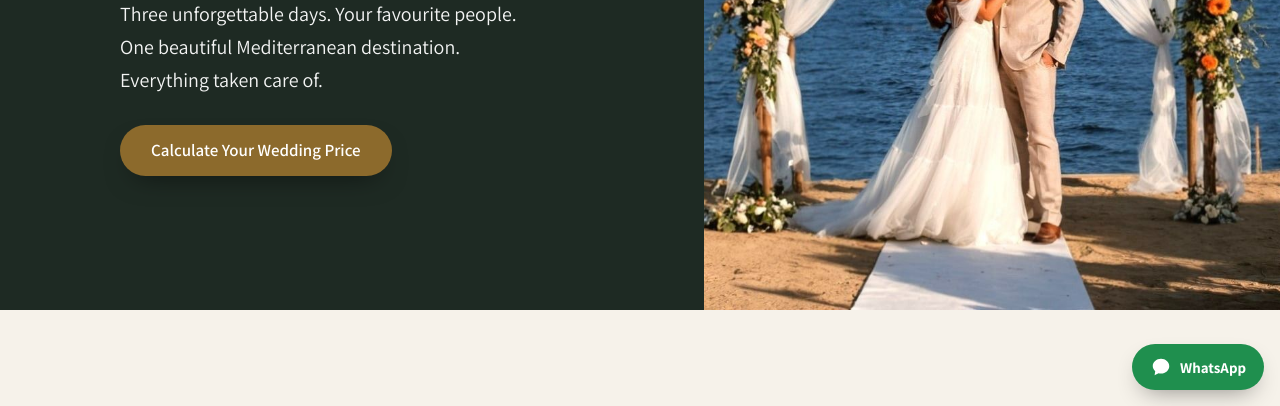
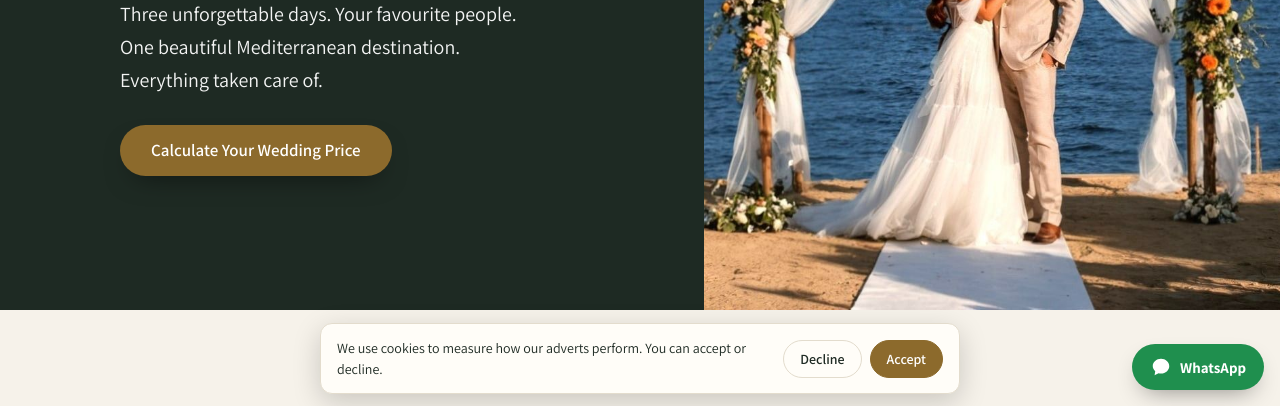
Before and after one commit to htnoam/kai-cyprus-wedding, a plain HTML site: page index.html in a window 1280 px wide. Shown: the part 394-800 px from the top of the page. Drawn offline with Linux system fonts and the light colour scheme; a web font is replaced by a local one.

Commit message:
Add Meta Pixel with UK cookie consent, Lead on confirmed enquiry, CalculatorUse event
Co-Authored-By: Claude Opus 5.5 <noreply@anthropic.com>
Claude-Session: https://claude.ai/code/session_01KxoygpuGhQahC1zzvXGyi4

```diff
--- a/index.html
+++ b/index.html
@@ -448,6 +448,13 @@ section.s{padding-block:clamp(64px,9vw,104px)}
 #contact .ef,#contact .ef-done{max-width:760px}
 #contact .contact-alt{justify-content:center}
 #contact .contact-sel{display:block;width:max-content;max-width:100%}
+/* cookie consent */
+.consent{position:fixed;inset-inline:12px;bottom:12px;z-index:60;max-width:640px;margin-inline:auto;background:var(--surface);color:var(--ink);border:1px solid var(--line);border-radius:12px;box-shadow:0 8px 28px rgba(0,0,0,.18);padding:14px 16px;display:flex;flex-wrap:wrap;gap:10px 14px;align-items:center;font-size:14px;line-height:1.45}
+.consent[hidden]{display:none}
+.consent p{margin:0;flex:1 1 260px}
+.consent .cb{display:flex;gap:8px}
+.consent button{font:inherit;font-weight:600;border-radius:999px;padding:8px 16px;cursor:pointer;border:1px solid var(--line);background:transparent;color:var(--ink)}
+.consent button.ok{background:var(--accent);color:var(--accent-ink);border-color:var(--accent)}
 </style>
 </head>
 <body>
@@ -575,6 +582,25 @@ section.s{padding-block:clamp(64px,9vw,104px)}
 <a aria-label="WhatsApp" class="wa-float" href="#" id="wa-float" rel="noopener" target="_blank"><svg aria-hidden="true" height="22" viewbox="0 0 24 24" width="22"><path d="M12 3C7 3 3 6.6 3 11c0 2.2 1 4.2 2.7 5.6L5 21l4.3-2.2c.9.2 1.8.3 2.7.3 5 0 9-3.6 9-8s-4-8-9-8z" fill="currentColor"></path></svg><span>WhatsApp</span></a>
 <a class="m-cta" href="#calculator" id="m-cta">See your wedding price</a>
 <footer><div class="wrap"><span class="logo">KAI EVENTS</span><span>Destination wedding production in Cyprus</span></div></footer>
+<div class="consent" id="consent" role="dialog" aria-label="Cookie consent" hidden><p>We use cookies to measure how our adverts perform. You can accept or decline.</p><div class="cb"><button type="button" id="consent-no">Decline</button><button type="button" class="ok" id="consent-yes">Accept</button></div></div>
+<script>
+// ===== Meta Pixel: loads only after the visitor accepts cookies =====
+(function(){
+  const PIXEL_ID = "1123631364443028", KEY = "kai_cookie_consent";
+  const get = () => { try { return localStorage.getItem(KEY); } catch(e){ return null; } };
+  const set = v => { try { localStorage.setItem(KEY, v); } catch(e){} };
+  function loadPixel(){
+    if (window.fbq) return;
+    !function(f,b,e,v,n,t,s){if(f.fbq)return;n=f.fbq=function(){n.callMethod?n.callMethod.apply(n,arguments):n.queue.push(arguments)};if(!f._fbq)f._fbq=n;n.push=n;n.loaded=!0;n.version='2.0';n.queue=[];t=b.createElement(e);t.async=!0;t.src=v;s=b.getElementsByTagName(e)[0];s.parentNode.insertBefore(t,s)}(window,document,'script','https://connect.facebook.net/en_US/fbevents.js');
+    fbq("init", PIXEL_ID); fbq("track", "PageView");
+  }
+  window.kaiTrack = (type, name, params) => { if (window.fbq) fbq(type, name, params || {}); };
+  const box = document.getElementById("consent"), c = get();
+  if (c === "yes") loadPixel(); else if (c !== "no") box.hidden = false;
+  document.getElementById("consent-yes").addEventListener("click", () => { set("yes"); box.hidden = true; loadPixel(); });
+  document.getElementById("consent-no").addEventListener("click", () => { set("no"); box.hidden = true; });
+})();
+</script>
 
 <script>
 // ===== Settings: edit these =====
@@ -656,6 +682,9 @@ function update(fromRange){
 $("guests").addEventListener("input", () => update(false));
 $("guests").addEventListener("change", () => { $("guests").value = clamp(parseInt($("guests").value,10)); update(false); });
 $("guests-range").addEventListener("input", () => update(true));
+// calculator use (secondary signal, not a lead): sent once per visit
+let calcUsed = false;
+["guests-range","guests","minus","plus","stay-own","stay-in"].forEach(id => $(id).addEventListener(id === "minus" || id === "plus" ? "click" : "change", () => { if (calcUsed) return; calcUsed = true; window.kaiTrack && kaiTrack("trackCustom", "CalculatorUse"); }));
 $("minus").addEventListener("click", () => { $("guests").value = clamp(parseInt($("guests").value,10) - 1); update(false); });
 $("plus").addEventListener("click", () => { $("guests").value = clamp(parseInt($("guests").value,10) + 1); update(false); });
 document.querySelectorAll(".lang button").forEach(b => b.addEventListener("click", () => setLang(b.dataset.set)));
@@ -777,6 +806,7 @@ form.addEventListener("submit", async e => {
       const out = await res.json().catch(() => ({}));
       const ok = res.ok && (out.success === true || out.success === "true");
       if (!ok) throw new Error(out.message || "failed");
+      window.kaiTrack && kaiTrack("track", "Lead", { content_name: "Atlantis Gardens wedding enquiry" });   // only after a confirmed real send
     }
     form.hidden = true;
     $("ef-done").hidden = false;
```
